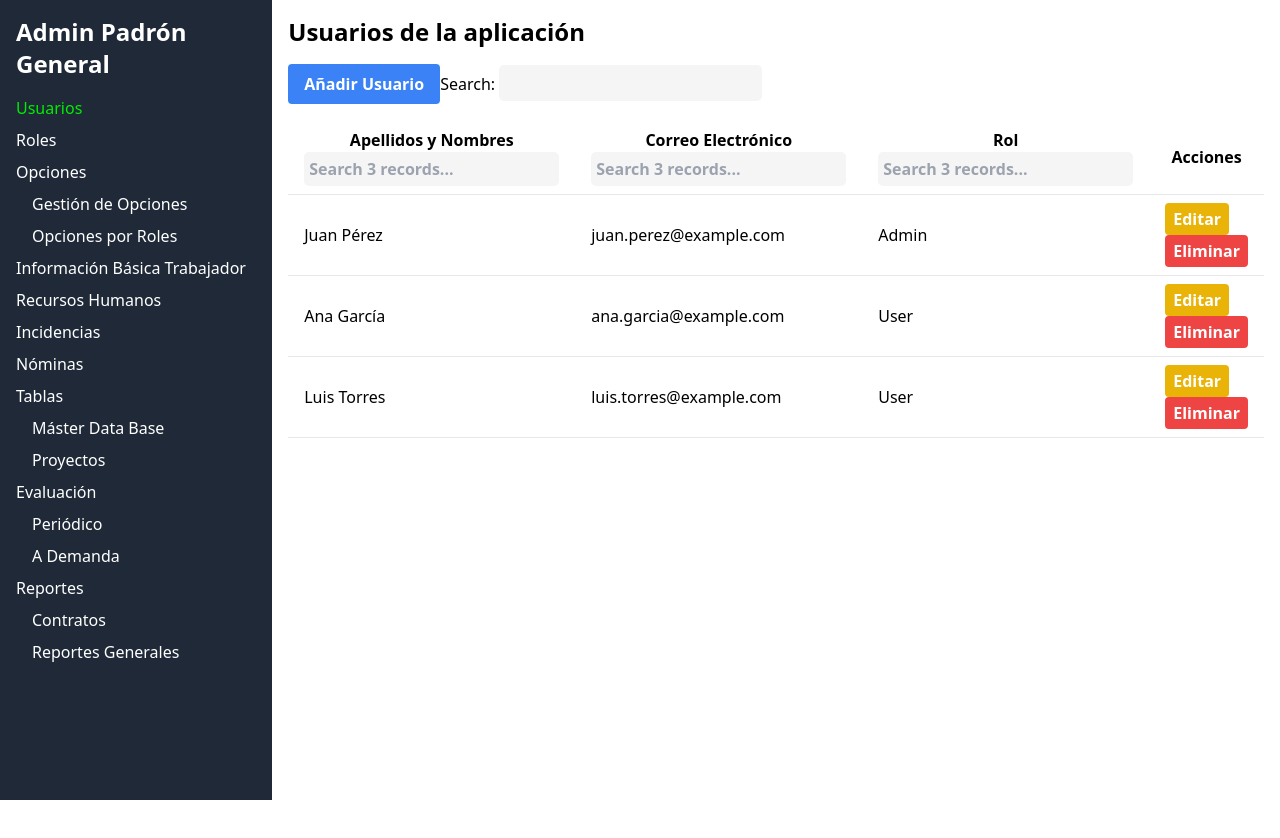
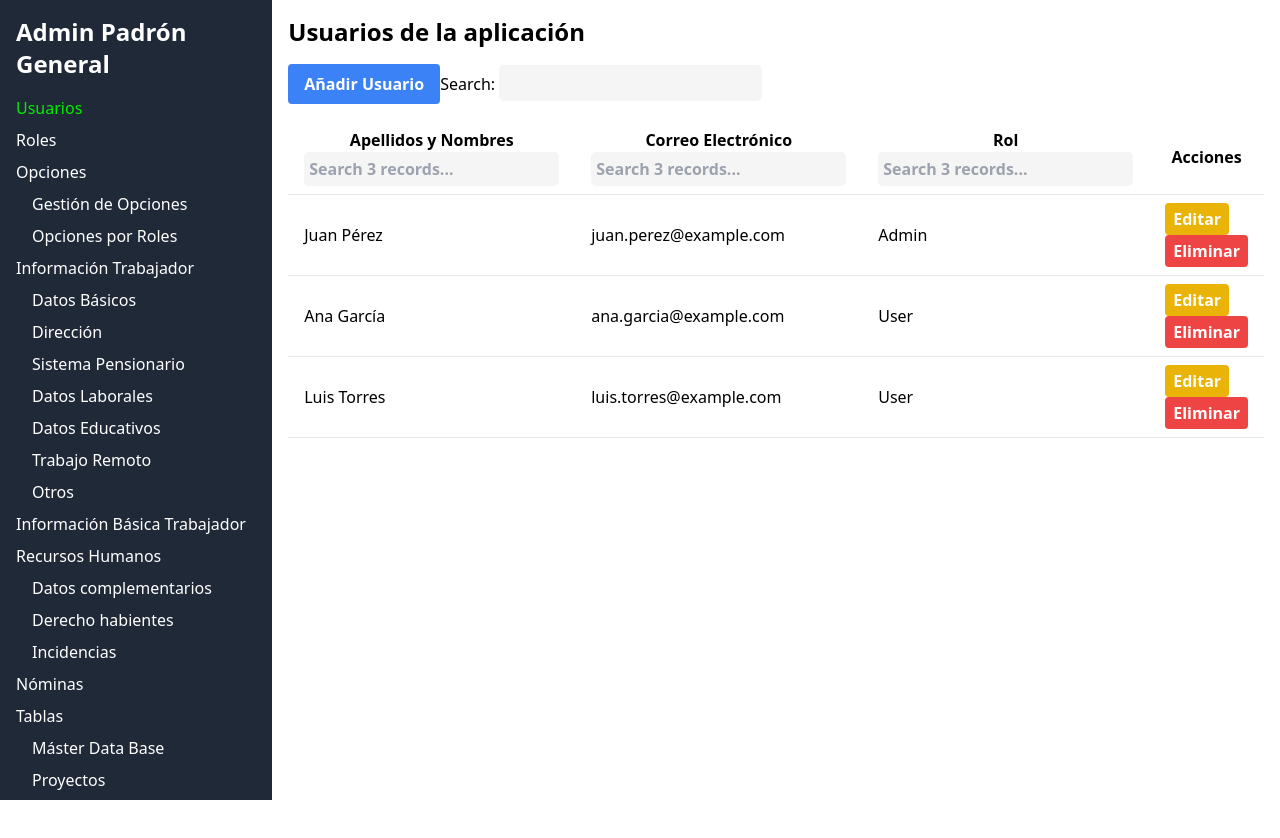
Before and after one commit to luismonroy1971/PadronTema, a React (Create React App) app: page / in a window 1280 px wide. Both pictures are taken after typing "name@example.com", "Sample123" into the empty fields and a click on the button "Log In". Shown: the top 838 px of the page. Before the commit the page ends 800 px from the top, so only its background shows below. Built offline with nearby package versions, Linux system fonts and the light colour scheme.

Commit message:
Más submenus en vez de tabs

```diff
--- a/src/App.js
+++ b/src/App.js
@@ -21,6 +21,13 @@ import OptionsByRoles from './components/OptionsByRoles';
 import Incidents from './components/Incidents';
 import Contracts from './components/reports/Contracts';
 import Reports from './components/reports/Reports';
+import DatosDerechohabiente from './components/DatosDerechohabiente';
+import DatosPersonales from './components/tabs/DatosPersonales';
+import Direccion from './components/tabs/Direccion';
+import SistemaPensionario from './components/tabs/SistemaPensionario';
+import DatosLaborales from './components/tabs/DatosLaborales';
+import DatosEducativos from './components/tabs/DatosEducativos';
+import TrabajoRemoto from './components/tabs/TrabajoRemoto';
 
 function App() {
   const [isAuthenticated, setIsAuthenticated] = useState(false);
@@ -42,7 +49,14 @@ function App() {
                 <Route path="/options" element={<Options />} />
                 <Route path="/options-by-roles" element={<OptionsByRoles />} />
                 <Route path="/basic-info" element={<BasicInfo />} />
+                <Route path="/tabs/DatosPersonales" element={<DatosPersonales />} />
+                <Route path="/tabs/Direccion" element={<Direccion />} />
+                <Route path="/tabs/SistemaPensionario" element={<SistemaPensionario />} />
+                <Route path="/tabs/DatosLaborales" element={<DatosLaborales />} />
+                <Route path="/tabs/DatosEducativos" element={<DatosEducativos />} />
+                <Route path="/tabs/TrabajoRemoto" element={<TrabajoRemoto />} />
                 <Route path="/human-resources" element={<HumanResources />} />
+                <Route path="/DatosDerechohabiente" element={<DatosDerechohabiente />} />
                 <Route path="/incidents" element={<Incidents />} />
                 <Route path="/payroll" element={<Payroll />} />
                 <Route path="/tables/master-data" element={<MasterData />} />
--- a/src/components/BasicInfo.js
+++ b/src/components/BasicInfo.js
@@ -6,7 +6,6 @@ import DatosLaborales from './tabs/DatosLaborales';
 import DatosEducativos from './tabs/DatosEducativos';
 import TrabajoRemoto from './tabs/TrabajoRemoto';
 import Otros from './tabs/Otros';
-import DatosDerechohabiente from './tabs/DatosDerechohabiente';
 
 const workers = [
   {
@@ -68,7 +67,7 @@ const workers = [
 const BasicInfo = () => {
   const [currentPage, setCurrentPage] = useState(1);
   const [currentTab, setCurrentTab] = useState('personal');
-  const [workersData, setWorkers] = useState(workers);
+  const [workersData] = useState(workers);
   const workersPerPage = 10;
 
   const indexOfLastWorker = currentPage * workersPerPage;
@@ -91,8 +90,6 @@ const BasicInfo = () => {
         return <TrabajoRemoto workers={currentWorkers} />;
       case 'others':
         return <Otros workers={currentWorkers} />;
-      case 'dependents':
-        return <DatosDerechohabiente workers={currentWorkers} setWorkers={setWorkers} />;
       default:
         return null;
     }
@@ -148,12 +145,6 @@ const BasicInfo = () => {
         >
           Otros
         </button>
-        <button
-          onClick={() => setCurrentTab('dependents')}
-          className={`mr-2 ${currentTab === 'dependents' ? 'active-tab' : ''}`}
-        >
-          Datos del Derechohabiente
-        </button>
       </div>
       {renderTab()}
       <div className="mt-4">
--- a/src/components/Sidebar.js
+++ b/src/components/Sidebar.js
@@ -31,14 +31,52 @@ const Sidebar = () => {
             </ul>
           </div>
         </li>
+        <li className="mb-2">
+          <div className="hover:text-gray-400 cursor-pointer">
+            <Link to="#" className="hover:text-gray-400">Información Trabajador</Link>
+            <ul className="ml-4 mt-2">
+              <li className={`mb-2 ${isActive('/tabs/DatosPersonales') ? 'text-activeOption' : ''}`}>
+              <Link to="/tabs/DatosPersonales" className="hover:text-gray-400">Datos Básicos</Link>
+              </li>
+              <li className={`mb-2 ${isActive('/tabs/Direccion') ? 'text-activeOption' : ''}`}>
+              <Link to="/tabs/Direccion" className="hover:text-gray-400">Dirección</Link>
+              </li>
+              <li className={`mb-2 ${isActive('/tabs/SistemaPensionario') ? 'text-activeOption' : ''}`}>
+              <Link to="/tabs/SistemaPensionario" className="hover:text-gray-400">Sistema Pensionario</Link>
+              </li>
+              <li className={`mb-2 ${isActive('/tabs/DatosLaborales') ? 'text-activeOption' : ''}`}>
+              <Link to="/tabs/DatosLaborales" className="hover:text-gray-400">Datos Laborales</Link>
+              </li>
+              <li className={`mb-2 ${isActive('/tabs/DatosEducativos') ? 'text-activeOption' : ''}`}>
+              <Link to="/tabs/DatosEducativos" className="hover:text-gray-400">Datos Educativos</Link>
+              </li>
+              <li className={`mb-2 ${isActive('/tabs/TrabajoRemoto') ? 'text-activeOption' : ''}`}>
+              <Link to="/tabs/TrabajoRemoto" className="hover:text-gray-400">Trabajo Remoto</Link>
+              </li>
+              <li className={`mb-2 ${isActive('/tabs/Otros') ? 'text-activeOption' : ''}`}>
+              <Link to="/tabs/Otros" className="hover:text-gray-400">Otros</Link>
+              </li>
+            </ul>
+          </div>
+        </li>
         <li className={`mb-2 ${isActive('/basic-info') ? 'text-activeOption' : ''}`}>
           <Link to="/basic-info" className="hover:text-gray-400">Información Básica Trabajador</Link>
         </li>
-        <li className={`mb-2 ${isActive('/human-resources') ? 'text-activeOption' : ''}`}>
-          <Link to="/human-resources" className="hover:text-gray-400">Recursos Humanos</Link>
-        </li>
-        <li className={`mb-2 ${isActive('/incidents') ? 'text-activeOption' : ''}`}>
-          <Link to="/incidents" className="hover:text-gray-400">Incidencias</Link>
+        <li className="mb-2">
+          <div className="hover:text-gray-400 cursor-pointer">
+            <Link to="#" className="hover:text-gray-400">Recursos Humanos</Link>
+            <ul className="ml-4 mt-2">
+              <li className={`mb-2 ${isActive('/human-resources') ? 'text-activeOption' : ''}`}>
+              <Link to="/human-resources" className="hover:text-gray-400">Datos complementarios</Link>
+              </li>
+              <li className={`mb-2 ${isActive('/DatosDerechohabiente') ? 'text-activeOption' : ''}`}>
+              <Link to="/DatosDerechohabiente" className="hover:text-gray-400">Derecho habientes</Link>
+              </li>
+              <li className={`mb-2 ${isActive('/incidents') ? 'text-activeOption' : ''}`}>
+              <Link to="/incidents" className="hover:text-gray-400">Incidencias</Link>
+              </li>
+            </ul>
+          </div>
         </li>
         <li className={`mb-2 ${isActive('/payroll') ? 'text-activeOption' : ''}`}>
           <Link to="/payroll" className="hover:text-gray-400">Nóminas</Link>
```
Also changed, not shown: src/components/DatosDerechohabiente.js (renamed from src/components/tabs/DatosDerechohabiente.js).
